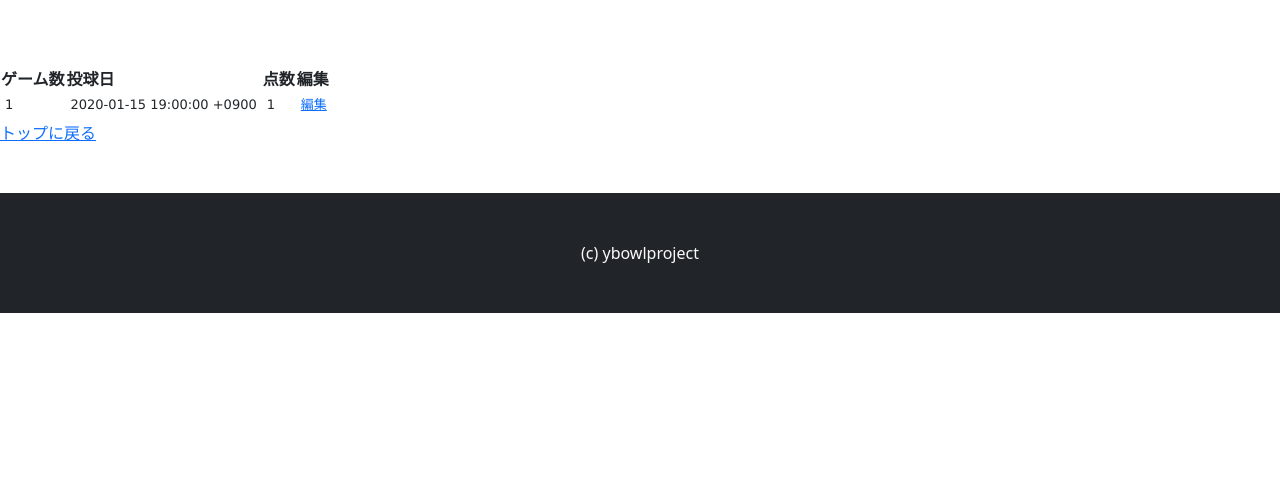
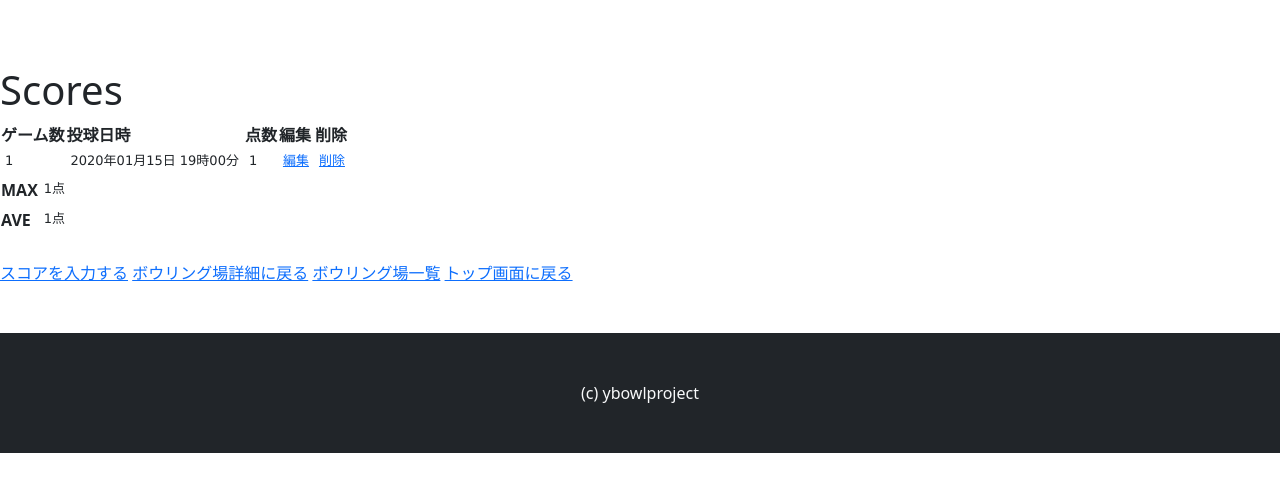
Before and after one commit to YusukeYoshida23/ybowl, a Rails app: page /bowling_centers/1/scores/1 in a window 1280 px wide. Shown: the part 54-546 px from the top of the page. Run offline with Rails 7, Linux system fonts and the light colour scheme; tables that the repository leaves empty hold one stand-in row (values such as "Sample post"); style sheets or scripts are compiled from the project's sources; some libraries are stand-ins or nearby versions.

Commit message:
スコア一覧表示についての修正

```diff
--- a/app/controllers/bowling_centers_controller.rb
+++ b/app/controllers/bowling_centers_controller.rb
@@ -9,7 +9,7 @@ class BowlingCentersController < ApplicationController
   # GET /bowling_centers/1 or /bowling_centers/1.json
   def show
     @bowling_center = BowlingCenter.find(params[:id])
-    @scores = @bowling_center.scores.all
+    @score = Score.find(params[:id])
   end
 
   # GET /bowling_centers/new
--- a/app/controllers/scores_controller.rb
+++ b/app/controllers/scores_controller.rb
@@ -10,7 +10,7 @@ class ScoresController < ApplicationController
   # GET /scores/1 or /scores/1.json
   def show
     @bowling_center = BowlingCenter.find(params[:bowling_center_id])
-    @score = Score.find(params[:id])
+    @score = Score.where(id: params[:id])
   end
 
   # GET /scores/new
@@ -30,8 +30,8 @@ class ScoresController < ApplicationController
     @score = Score.new(score_params)
     @bowling_center = BowlingCenter.find(params[:bowling_center_id])
     @score.bowling_center_id = @bowling_center.id
-  #  @bowling_center.score_id = @score.id
     @score.user_id = current_user.id
+    binding.pry
 
     respond_to do |format|
       if @score.save!
--- a/app/models/bowling_center.rb
+++ b/app/models/bowling_center.rb
@@ -1,5 +1,8 @@
 class BowlingCenter < ApplicationRecord
   has_many :scores
+
+  validates :name, presence: true
+  validates :address, presence: true
 
   geocoded_by :address
   after_validation :geocode, if: :address_changed?
--- a/app/models/score.rb
+++ b/app/models/score.rb
@@ -1,4 +1,6 @@
 class Score < ApplicationRecord
   belongs_to :user
   belongs_to :bowling_center
+
+  validates :point, presence: true
 end
--- a/app/views/bowling_centers/_form.html.erb
+++ b/app/views/bowling_centers/_form.html.erb
@@ -13,11 +13,11 @@
 
   <table>
     <tr>
-      <th><%= form.label :name , "ボウリング場名" %></th>
+      <th><i>(必須)</i><%= form.label :name , "ボウリング場名" %></th>
       <td><%= form.text_field :name %></td>
     </tr>
     <tr>
-      <th><%= form.label :address , "住所" %></th>
+      <th><i>(必須)</i><%= form.label :address , "住所" %></th>
       <td><%= form.text_field :address %></td>
     </tr>
     <tr>
--- a/app/views/bowling_centers/index.html.erb
+++ b/app/views/bowling_centers/index.html.erb
@@ -21,4 +21,5 @@
 
 <br>
 
-<%= link_to 'トップに戻る',root_path %>
+<%= link_to 'ボウリング場を登録する', new_bowling_center_path %>
+<%= link_to 'トップに戻る', root_path %>
--- a/app/views/bowling_centers/new.html.erb
+++ b/app/views/bowling_centers/new.html.erb
@@ -2,4 +2,5 @@
 
 <%= render 'form', bowling_center: @bowling_center %>
 
-<%= link_to 'Back', bowling_centers_path %>
+<%= link_to 'ボウリング場一覧', bowling_centers_path %>
+<%= link_to 'トップに戻る', root_path %>
--- a/app/views/bowling_centers/show.html.erb
+++ b/app/views/bowling_centers/show.html.erb
@@ -28,7 +28,7 @@
 
     <div class="col">
       <p><%= link_to "スコアを入力する", new_bowling_center_score_path(@bowling_center) %></p>
-      <p><%= link_to "スコア一覧を見る", bowling_center_scores_path(@bowling_center) %></p>
+      <p><%= link_to "スコア一覧を見る", bowling_center_score_path(@bowling_center, @score) %></p>
     </div>
   </div>
 </div>
--- a/app/views/scores/new.html.erb
+++ b/app/views/scores/new.html.erb
@@ -4,4 +4,6 @@
 
 <%= render 'form', score: @score %>
 
-<%= link_to 'Back', bowling_centers_path %>
+<%= link_to 'ボウリング場詳細に戻る', @bowling_center %>
+<%= link_to 'ボウリング場一覧に戻る', bowling_centers_path %>
+<%= link_to 'トップに戻る', root_path %>
--- a/app/views/scores/show.html.erb
+++ b/app/views/scores/show.html.erb
@@ -1,26 +1,45 @@
 <p id="notice"><%= notice %></p>
+
+<h1>Scores</h1>
 
 <table>
   <thead>
     <tr>
       <th>ゲーム数</th>
-      <th>投球日</th>
+      <th>投球日時</th>
       <th>点数</th>
       <th>編集</th>
+      <th>削除</th>
     </tr>
   </thead>
 
   <tbody>
-
+    <% @score.each do |score| %>
       <tr>
-        <td><%= @score.id %></td>
-        <td><%= @score.created_at %></td>
-        <td><%= @score.point %></td>
-        <td><%= link_to '編集', edit_bowling_center_score_path(@score) %></td>
+        <td><%= score.id %></td>
+        <td><%= score.created_at.strftime("%Y年%m月%d日 %H時%M分") %></td>
+        <td><%= score.point %></td>
+        <td><%= link_to '編集', edit_bowling_center_score_path(id: score) %></td>
+        <td><%= link_to '削除', method: :delete, data: { confirm: 'Are you sure?' } %></td>
       </tr>
-
+    <% end %>
   </tbody>
 </table>
 
-<!-- ボウリング場に戻る or トップに戻るだけで良いかも -->
-<%= link_to 'トップに戻る', root_path %>
+<table>
+  <tr>
+    <th>MAX</th>
+    <td><%= Score.maximum('point') %>点</td>
+  </tr>
+  <tr>
+    <th>AVE</th>
+    <td><%= Score.average('point').floor %>点</td>
+  </tr>
+</table>
+
+<br>
+
+<%= link_to 'スコアを入力する', new_bowling_center_score_path %>
+<%= link_to 'ボウリング場詳細に戻る', @bowling_center %>
+<%= link_to 'ボウリング場一覧', bowling_centers_path %>
+<%= link_to 'トップ画面に戻る', root_path %>
```
Also changed, not shown: spec/models/bowling_center_spec.rb (added, +13 -0 lines), spec/system/bowling_centers_spec.rb (+19 -0 lines), spec/system/scores_spec.rb (+38 -20 lines).
